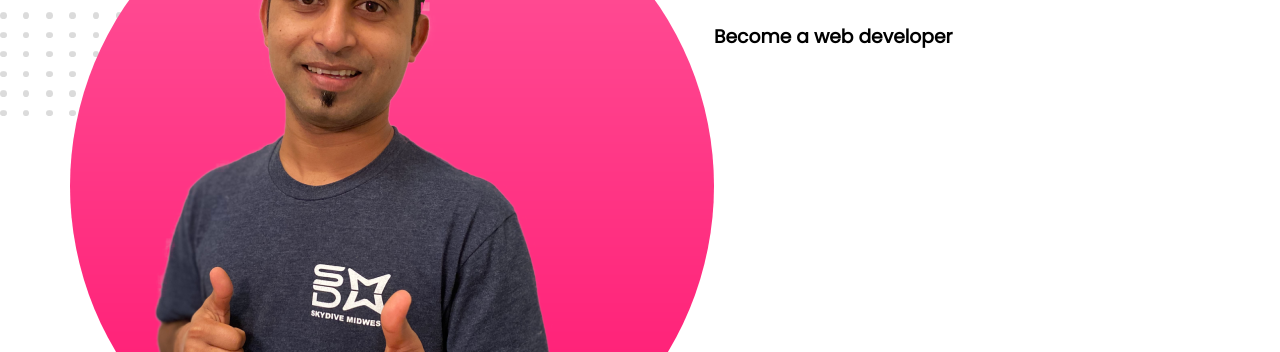
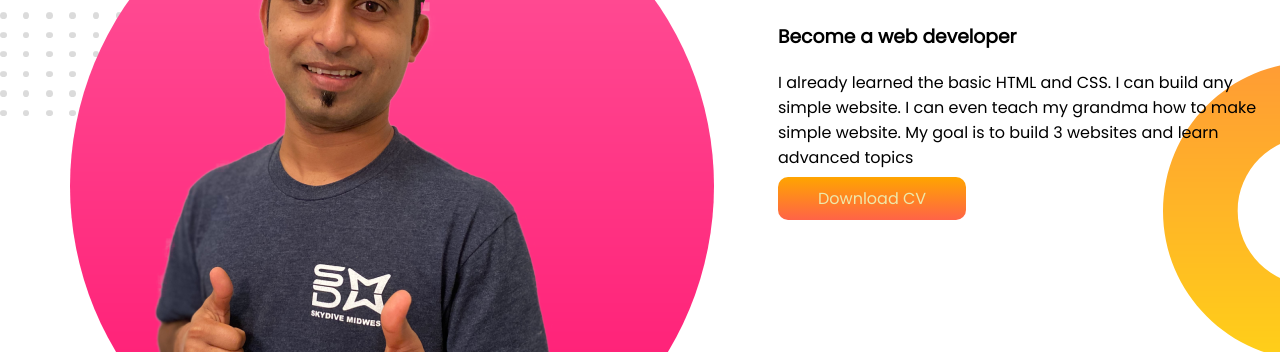
Before and after one commit to alhasib1626/developer-portfolio, a plain HTML site: page index.html in a window 1280 px wide. Shown: the part 600-952 px from the top of the page. Drawn offline with Linux system fonts and the light colour scheme.

Commit message:
dream added

```diff
--- a/index.html
+++ b/index.html
@@ -36,9 +36,13 @@
         <div>
             <img src="images/jhankar2.png" alt="">
         </div>
-        <div>
+        <div class="half-width">
             <h1>Dream Big</h1>
             <h3>Become a web developer</h3>
+            <p>I already learned the basic HTML and CSS. I can build any simple website. I can even teach my grandma how
+                to make simple website. My goal is to build 3 websites and learn advanced topics
+            </p>
+            <a class="link-button" target="_blank" href="https://www.facebook.com/fayage.hasib/">Download CV</a>
         </div>
     </section>
 
--- a/style.css
+++ b/style.css
@@ -10,6 +10,7 @@ h1{
 }
 section{
     display: flex;
+    border-bottom: 100px;
 }
 .half-width{
     width: 50%;
@@ -31,3 +32,8 @@ section{
     background-image: url(images/top-banner.png);
     background-repeat: no-repeat;
 }
+.dream-big{
+    background-image: url(images/dream-bg.png);
+    background-repeat: no-repeat;
+    background-position:right ;
+}
```
